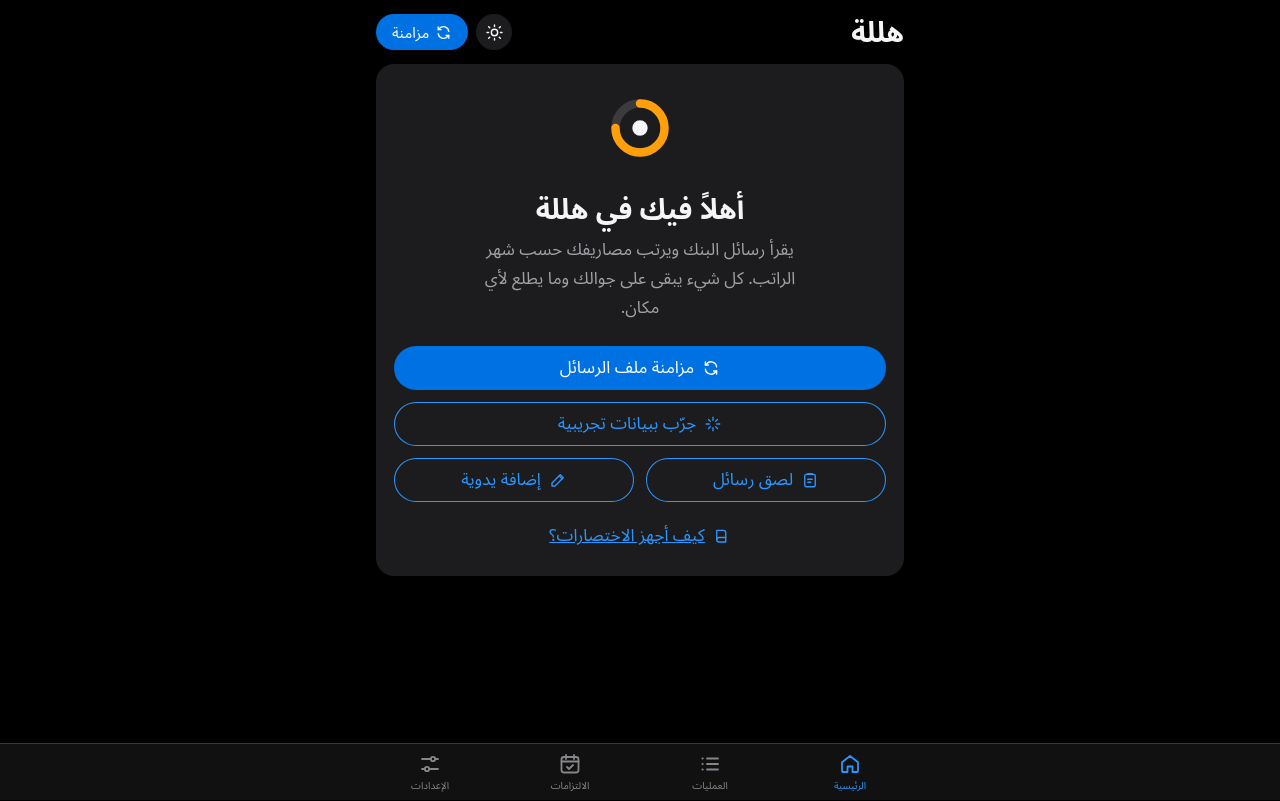
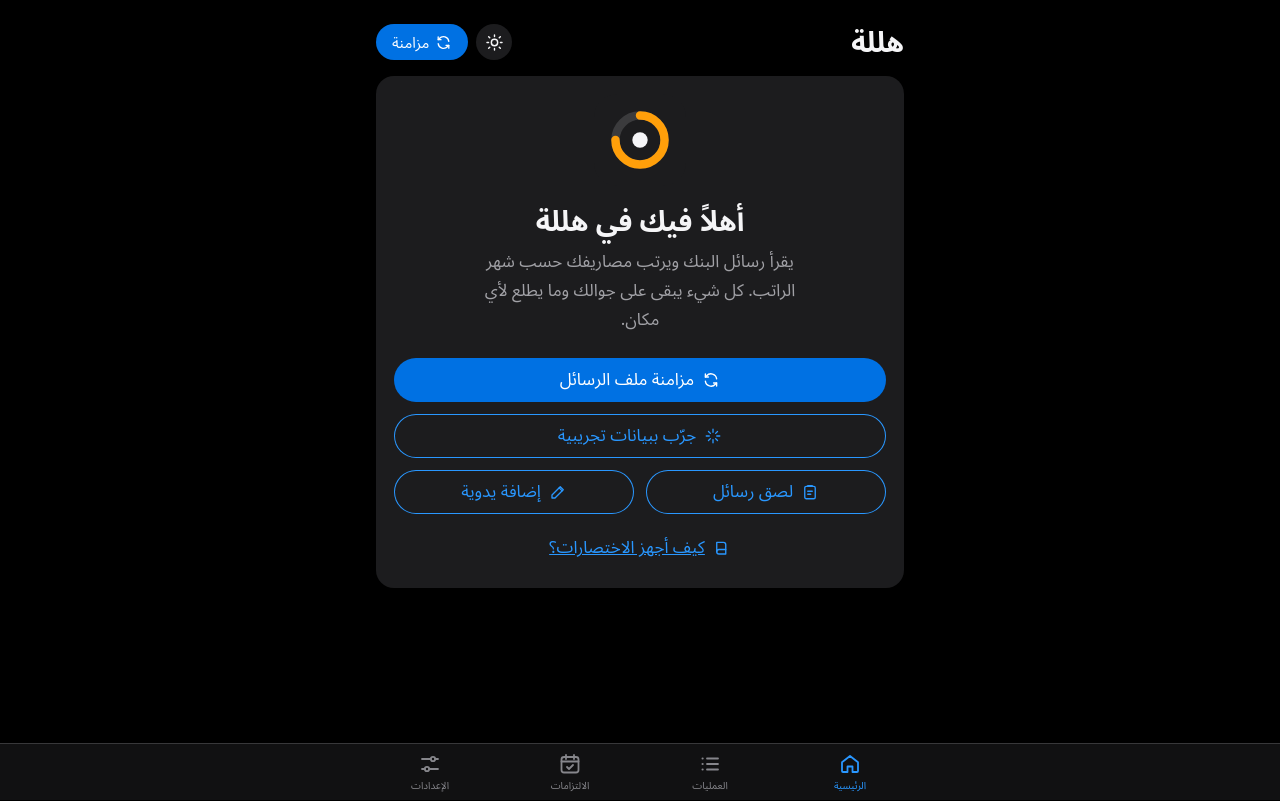
Before and after one commit to allliiiv8/flows, a plain HTML site: page index.html in a window 1280 px wide. Drawn offline with Linux system fonts and the light colour scheme.

Commit message:
إبعاد الأزرار العلوية عن منطقة الساعة
Co-Authored-By: Claude Opus 5.5 <noreply@anthropic.com>
Claude-Session: https://claude.ai/code/session_01U8BMLFRHPC4171grzSVCGf

```diff
--- a/index.html
+++ b/index.html
@@ -617,6 +617,11 @@ select { padding-inline-end: 40px; }
 .welcome p { font-size: 17px; }
 .sec-h .lnk, .banner .go, a.lnk { text-decoration: none; }
 .hero .meter.spend i { background: #2997FF; }
+/* الشريط العلوي: يمشي مع الصفحة (عنوان كبير زي iOS) وبعيد عن منطقة الساعة عشان iOS ما يغبّش الأزرار */
+.top { position: relative; top: auto; padding-top: calc(var(--safe-t) + 14px); }
+.top-in { min-height: 56px; }
+body::before { content: ''; position: fixed; z-index: 40; inset-inline: 0; top: 0; height: var(--safe-t); background: var(--page); pointer-events: none; }
+.toolbar { top: var(--safe-t); padding-top: 8px; }
 </style>
 </head>
 <body>
```
